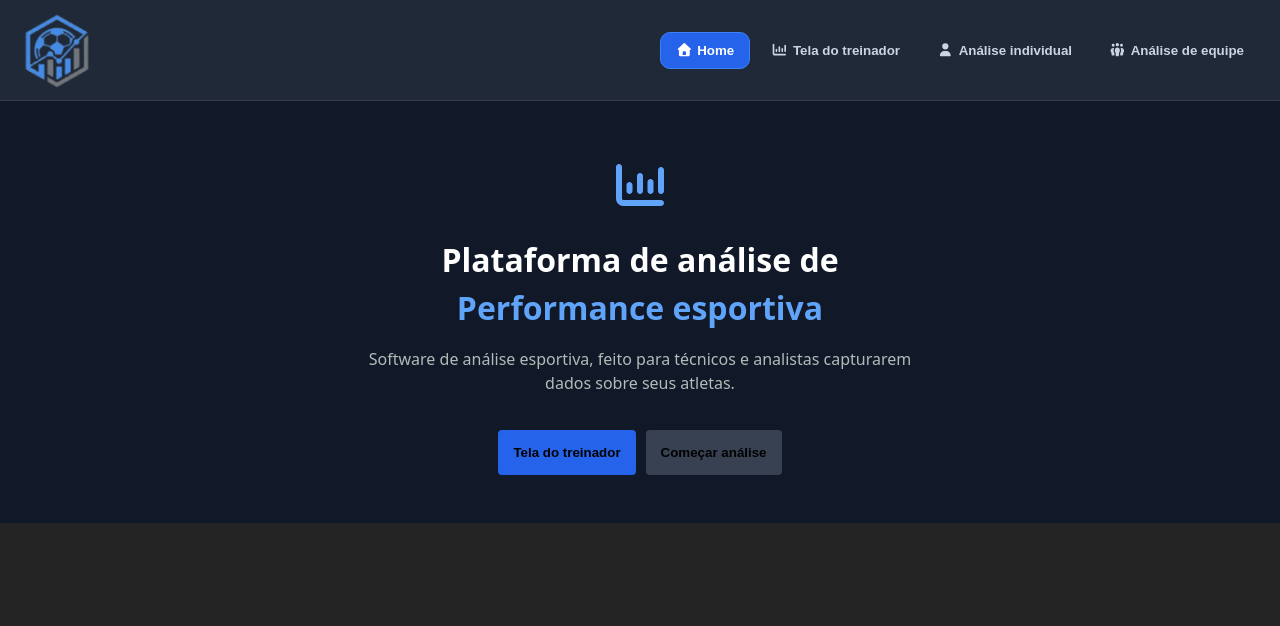
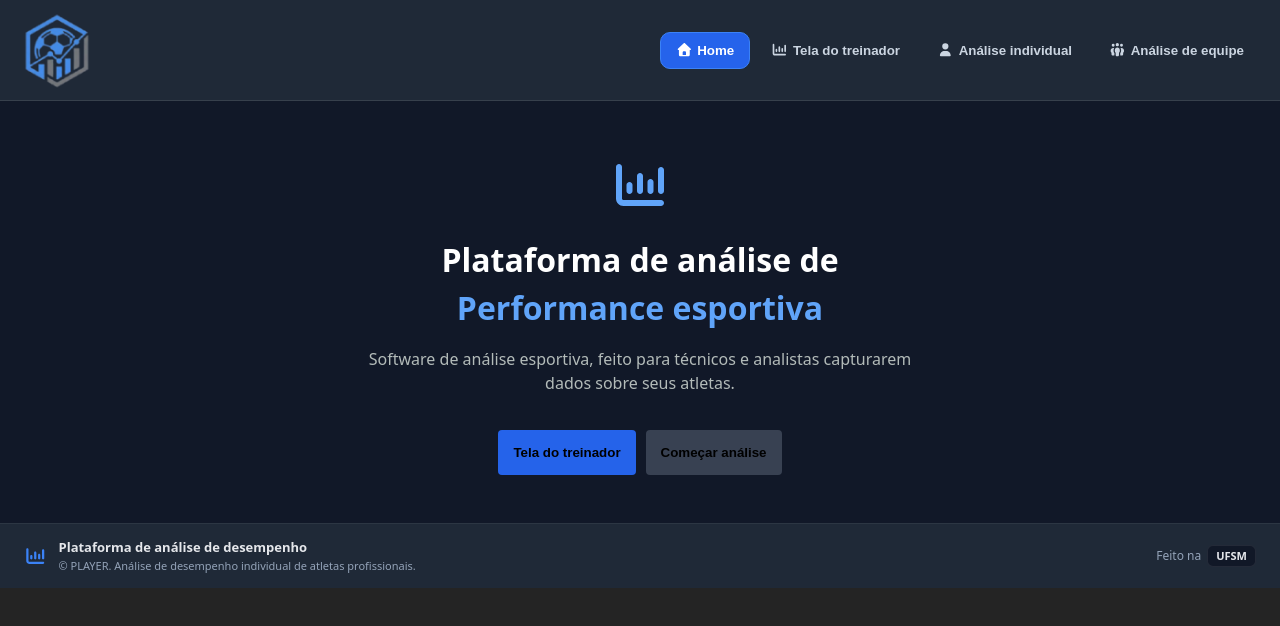
Before and after one commit to diogodls/player, a React (Vite) app: page / in a window 1280 px wide. Shown: the top 626 px of the page. Built offline with nearby package versions, Linux system fonts and the light colour scheme.

Commit message:
feat #4 - criação do footer

```diff
--- a/src/App.tsx
+++ b/src/App.tsx
@@ -1,4 +1,5 @@
 import './App.css'
+import Footer from './components/Footer/Footer.tsx';
 import Navbar from './components/layout/Navbar/Navbar.tsx'
 import {Outlet} from "react-router";
 
@@ -8,6 +9,7 @@ function App() {
     <>
       <Navbar />
       <Outlet />
+      <Footer />
     </>
   )
 }
--- /dev/null
+++ b/src/components/Footer/Footer.module.scss
@@ -0,0 +1,69 @@
+.footer {
+  height: 64px;
+  padding: 0 24px;
+  background-color: #1f2937;
+  border-top: 1px solid rgba(255, 255, 255, 0.06);
+
+  display: flex;
+  align-items: center;
+  justify-content: space-between;
+
+  color: #cbd5e1;
+}
+
+
+.left {
+  display: flex;
+  align-items: center;
+  gap: 12px;
+
+  svg {
+    color: #3b82f6;
+    font-size: 18px;
+  }
+}
+
+.text {
+  display: flex;
+  flex-direction: column;
+
+  strong {
+    font-size: 13px;
+    font-weight: 600;
+    color: #e5e7eb;
+  }
+
+  span {
+    font-size: 11px;
+    color: #94a3b8;
+  }
+}
+
+
+.right {
+  display: flex;
+  align-items: center;
+  gap: 6px;
+  font-size: 12px;
+  color: #94a3b8;
+}
+
+.badge {
+  background-color: #111827;
+  border: 1px solid rgba(255, 255, 255, 0.08);
+  padding: 2px 8px;
+  border-radius: 6px;
+  font-size: 11px;
+  font-weight: 600;
+  color: #e5e7eb;
+}
+
+@media (max-width: 640px) {
+  .footer {
+    flex-direction: column;
+    align-items: flex-start;
+    gap: 8px;
+    height: auto;
+    padding: 12px 16px;
+  }
+}
--- /dev/null
+++ b/src/components/Footer/Footer.tsx
@@ -0,0 +1,26 @@
+import styles from "./Footer.module.scss";
+import { FontAwesomeIcon } from "@fortawesome/react-fontawesome";
+import { faChartColumn } from "@fortawesome/free-solid-svg-icons";
+
+const Footer = () => {
+  return (
+    <footer className={styles.footer}>
+      <div className={styles.left}>
+        <FontAwesomeIcon icon={faChartColumn} />
+        <div className={styles.text}>
+          <strong>Plataforma de análise de desempenho</strong>
+          <span>
+            © PLAYER. Análise de desempenho individual de atletas profissionais.
+          </span>
+        </div>
+      </div>
+
+      <div className={styles.right}>
+        <span>Feito na</span>
+        <div className={styles.badge}>UFSM</div>
+      </div>
+    </footer>
+  );
+};
+
+export default Footer;
```
Also changed, not shown: 1 other file (tests, documents, lock files or other folders).
